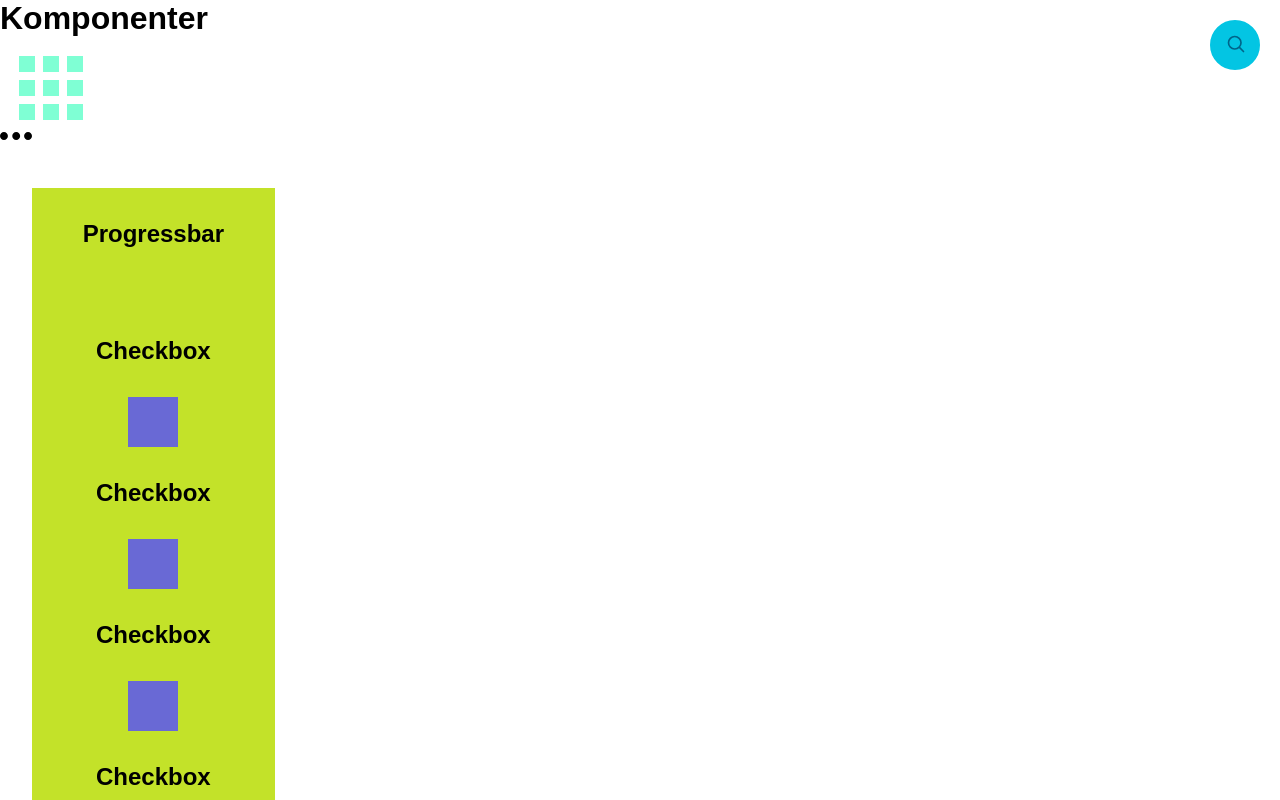
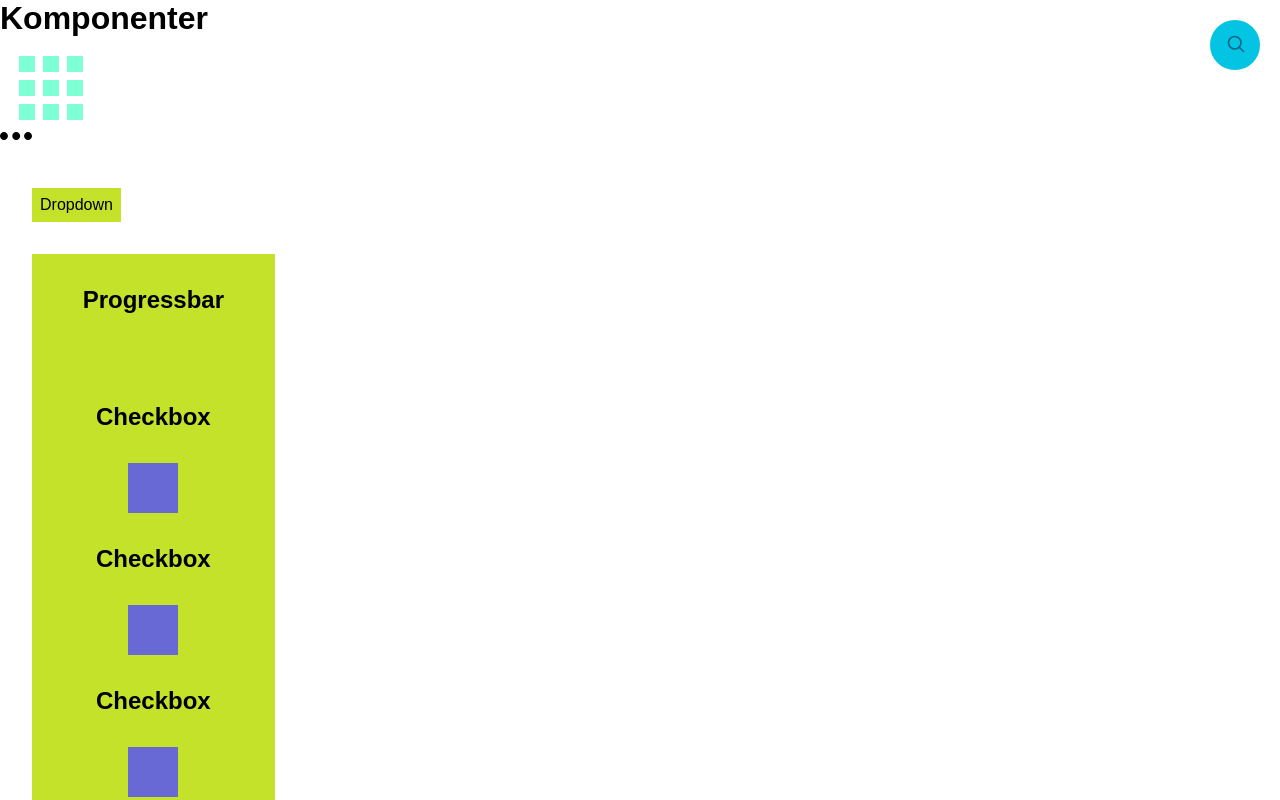
Before and after one commit to ZBajie/komponenter_Lars, a React (Vite) app: page / in a window 1280 px wide. Shown: the top 800 px of the page. Built offline with nearby package versions, Linux system fonts and the light colour scheme.

Commit message:
Dropdown heigth transition

```diff
--- a/src/App.tsx
+++ b/src/App.tsx
@@ -11,6 +11,7 @@ import RadioButton from "./components/RadioButton/RadioButton"
 import CheckBox from "./components/CheckBox/CheckBox"
 import List from "./components/List/List"
 import Progressbar from "./components/Progressbar/Progressbar"
+import DropDown from "./components/DropDown/DropDown"
 
 function App() {
   const [date, setDate] = useState("")
@@ -23,9 +24,10 @@ function App() {
       <h1>Komponenter</h1>
       <BentoMenu />
       <MeatballMenu />
+      <DropDown />
       <Progressbar />
       <List />
-      <CheckBox />
+      <CheckBox onClick={() => {}} />
       <RadioButton />
       <Calender setDateChosed={setDateChosed} />
       <Spinner />
--- /dev/null
+++ b/src/components/DropDown/DropDown.scss
@@ -0,0 +1,18 @@
+.dropdown {
+  width: fit-content;
+  margin: $margin-secondary;
+  div {
+    background-color: $background-color-primary;
+    padding: $padding-primary;
+    &:last-child {
+      background-color: aqua;
+      margin: 0;
+      display: none;
+      transition: height 2s ease-in-out;
+    }
+    &.dropdown {
+      width: 100%;
+      display: block;
+    }
+  }
+}
--- /dev/null
+++ b/src/components/DropDown/DropDown.tsx
@@ -0,0 +1,34 @@
+import { useState } from "react"
+
+const DropDown = () => {
+  const [boxHeigth, setBoxHeigth] = useState(0)
+  const [dropdown, setDropdown] = useState("")
+  const [show, setShow] = useState(false)
+  return (
+    <section className="dropdown">
+      <div
+        onClick={() => {
+          if (show) {
+            setDropdown("dropdown")
+            setBoxHeigth(1)
+            setTimeout(() => {
+              setBoxHeigth(200)
+            }, 100)
+          } else {
+            setBoxHeigth(0)
+            setTimeout(() => {
+              setDropdown("")
+            }, 2000)
+          }
+          setShow(!show)
+        }}
+      >
+        Dropdown
+      </div>
+
+      <div className={dropdown} style={{ height: `${boxHeigth}px` }}></div>
+    </section>
+  )
+}
+
+export default DropDown
--- a/src/style/style.scss
+++ b/src/style/style.scss
@@ -10,3 +10,4 @@
 @import "./../components/CheckBox/CheckBox.scss";
 @import "./../components/List/List.scss";
 @import "./../components/Progressbar/Progressbar.scss";
+@import "./../components/DropDown/DropDown.scss";
```
